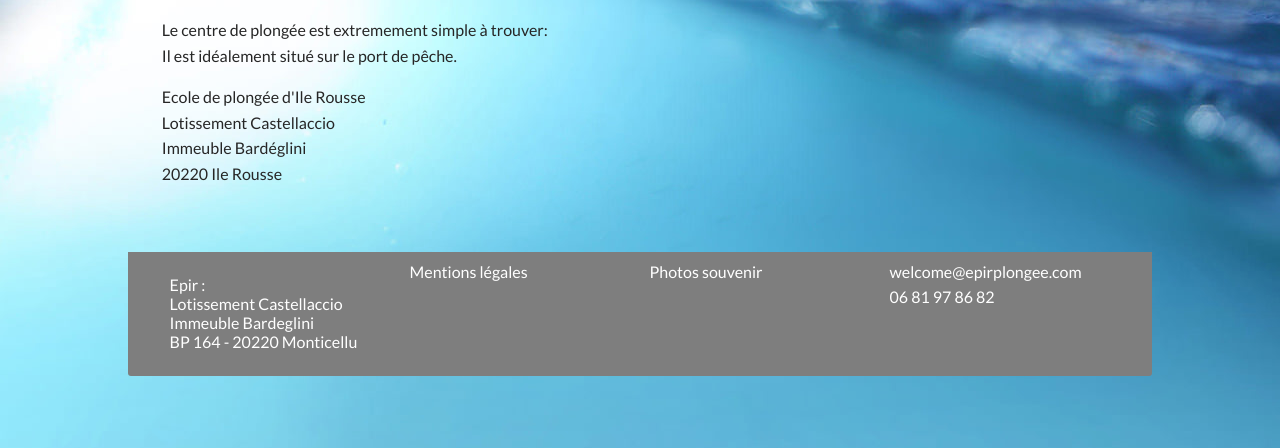
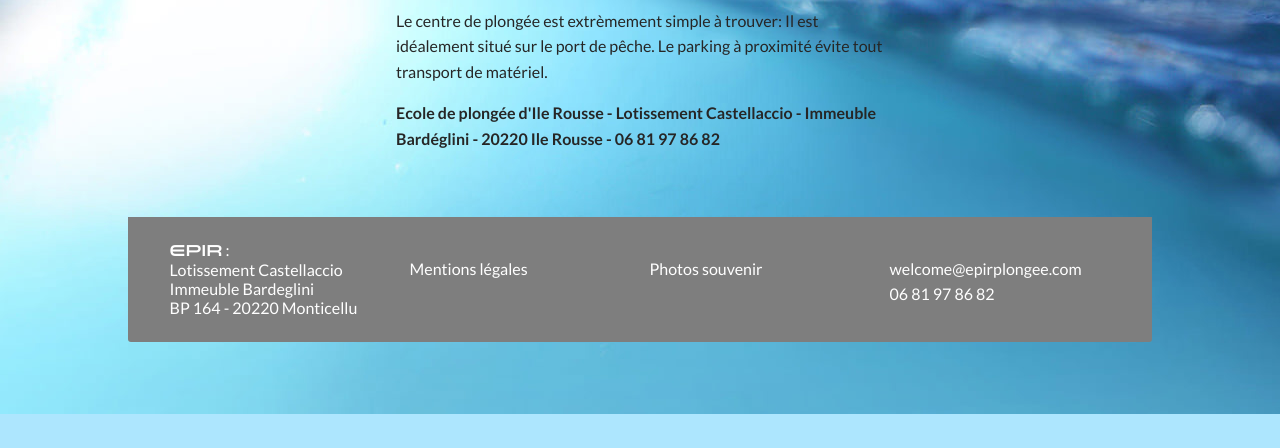
Before and after one commit to philippepetitgenet/epirplongee.com, a plain HTML site: page noustrouver.html in a window 1280 px wide. Shown: the part 753-1201 px from the top of the page. After the commit the page ends 1167 px from the top, so only its background shows below. Drawn offline with nearby package versions, Linux system fonts and the light colour scheme.

Commit message:
page "noustrouver.html"

```diff
--- a/css/main.css
+++ b/css/main.css
@@ -244,6 +244,14 @@ article.marginbottom3 {
     font-family: 'venera';
     font-size: 1.8em;
     color: #085768;
+}
+.main-center {
+    width: 50%;
+    margin: auto;
+    text-align: center;
+}
+.main-textleft  {
+    text-align: left;
 }
 
 /* Constrained */
--- a/noustrouver.html
+++ b/noustrouver.html
@@ -73,32 +73,30 @@
             </div><!-- slider -->
 
             <div class="l-home l-main clearfix container">
-                <article class="col_1">
-                    <h1 class="main-title2">Nous trouver</h1>
-                    <p>Le centre de plongée est extremement simple à trouver:<br>
-                    Il est idéalement situé sur le port de pêche.</p>
-                    <p class="bold">Ecole de plongée d'Ile Rousse<br>Lotissement Castellaccio<br>Immeuble Bardéglini<br>20220 Ile Rousse
-                    </p>
-                </article>
+                <div class="main-center">
+                    <h1 class="main-title">Nous trouver</h1>
+                    <p class="main-textleft">Le centre de plongée est extrèmement simple à trouver: Il est idéalement situé sur le port de pêche. Le parking à proximité évite tout transport de matériel.<br></p>
+                    <p class="main-textleft"><b>Ecole de plongée d'Ile Rousse - Lotissement Castellaccio - Immeuble Bardéglini - 20220 Ile Rousse - 06 81 97 86 82
+                    </b></p>
+                </div>
             </div>
-
             <footer class="l-footer clearfix">
                 <ul>
                     <li class="col_4">
                         <i class="icon-location"></i>
-                        <p>Epir :<br>Lotissement Castellaccio<br> Immeuble Bardeglini<br> BP 164 - 20220 Monticellu</p>
+                        <p><span class="f-venera">Epir</span> :<br>Lotissement Castellaccio<br> Immeuble Bardeglini<br> BP 164 - 20220 Monticellu</p>
                     </li>
-                    <li class="col_4">
+                    <li class="col_4 footer-valign-top">
                         <i class="icon-legal"></i>
                         <a href="#">Mentions légales</a>
                     </li>
-                    <li class="col_4">
+                    <li class="col_4 footer-valign-top">
                         <i class="icon-legal"></i>
                         <a href="#">Photos souvenir</a>
                     </li>
-                    <li class="col_4">
+                    <li class="col_4 footer-valign-top">
                         <i class="icon-legal"></i>
-                        <a href="mailto:welcome@epirplongee.com">welcome@epirplongee.com</a><br><a href="tel:06 81 97 86 82">06 81 97 86 82</a>
+                        <a href="mailto:welcome@epirplongee.com">welcome@epirplongee.com</a><a href="tel:06 81 97 86 82">06 81 97 86 82</a>
                     </li>
                 </ul>
             </footer>
```
